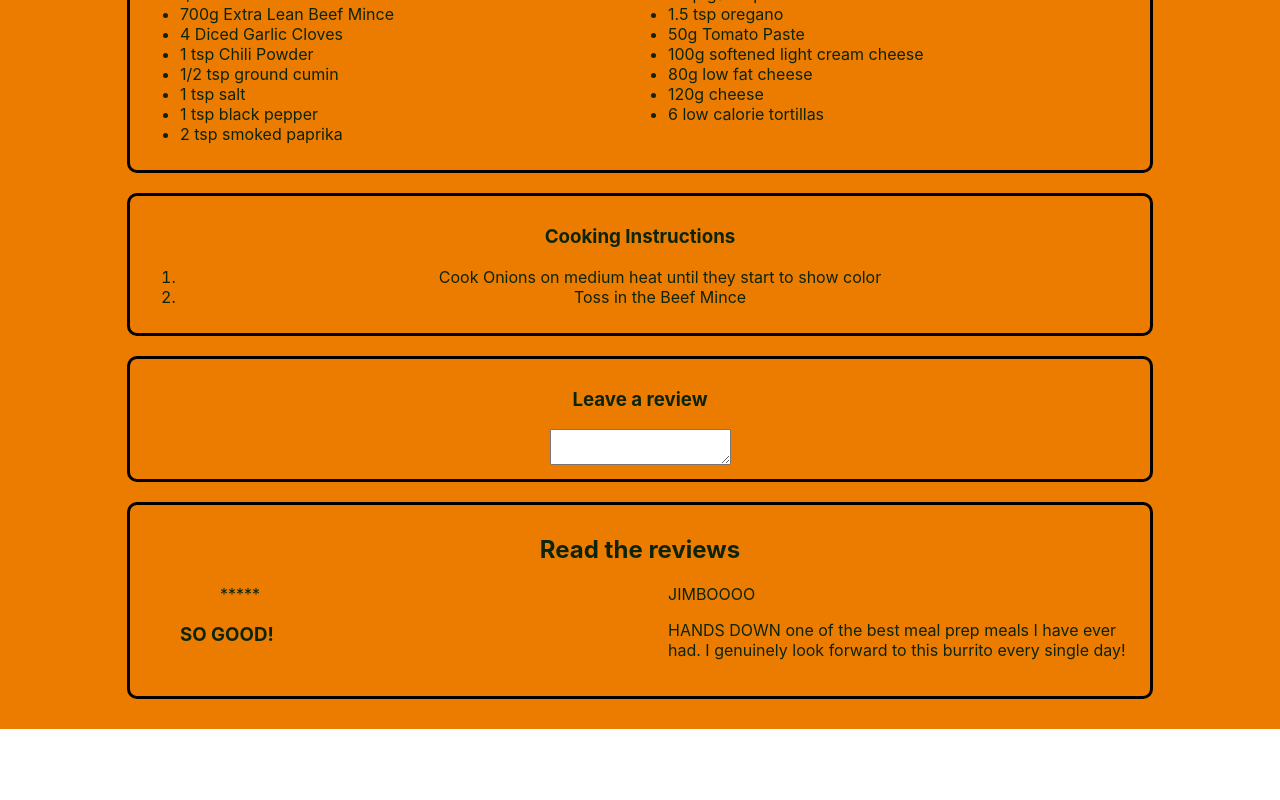
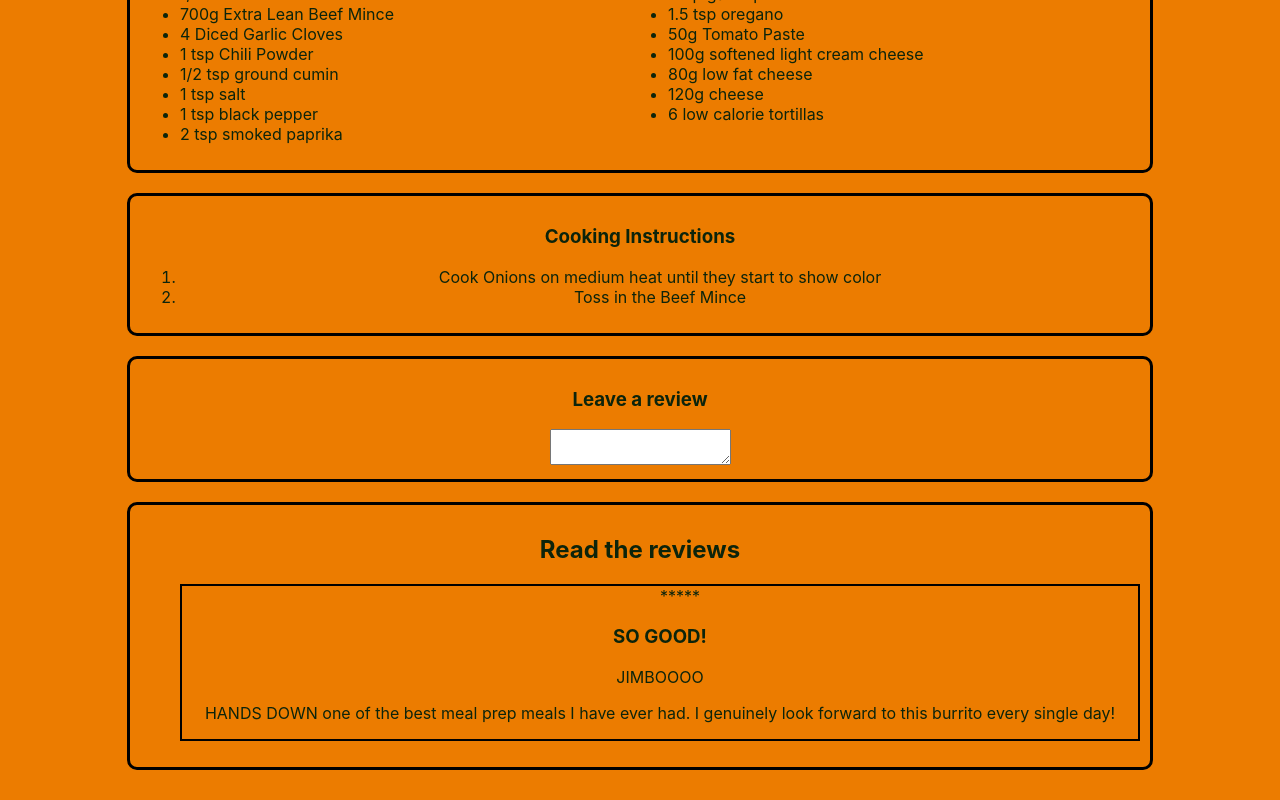
Before and after one commit to AlexDoss42/cookbook, a React (Create React App) app: page / in a window 1280 px wide. Shown: the part 1119-1919 px from the top of the page. Before the commit the page ends 1848 px from the top, so only its background shows below. Built offline with nearby package versions, Linux system fonts and the light colour scheme.

Commit message:
gets review styling set up

```diff
--- /dev/null
+++ b/src/Components/Review.css
@@ -0,0 +1,3 @@
+.review-container {
+    border: 2px solid black;
+}
--- a/src/Components/Review.jsx
+++ b/src/Components/Review.jsx
@@ -1,10 +1,11 @@
 import React from 'react'
 import { StarRating } from './StarRating'
+import './Review.css'
 
 export const Review = ( { review_data }) => {
     const { title, author, rating, review } = review_data.review_data
   return (
-    <div>
+    <div className='review-container'>
         <StarRating rating={rating} />
         <h3>{title}</h3>
         <p>{author}</p>
--- a/src/Components/ReviewList.jsx
+++ b/src/Components/ReviewList.jsx
@@ -7,7 +7,7 @@ export const ReviewList = () => {
   return (
     <div className='section'>
       <h2>Read the reviews</h2>
-      <ul className='ingredients-list'>
+      <ul className='review-list'>
           {reviewsData.reviews.map((review_data) => {
             return<Review review_data={{review_data}} />
           })}
```
